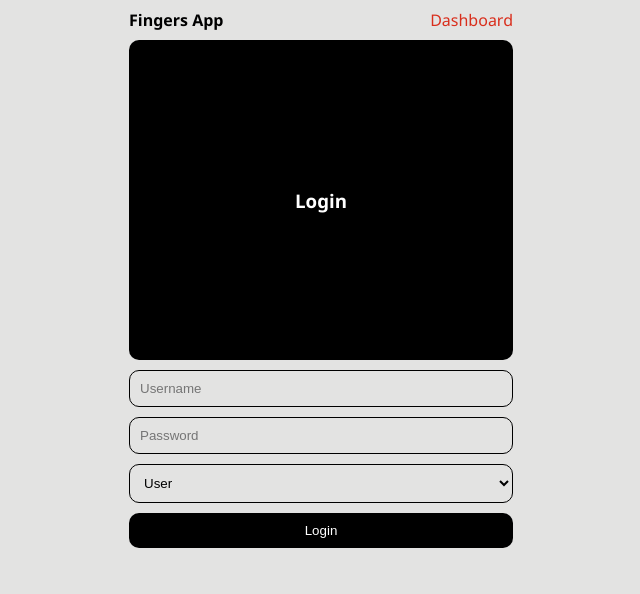
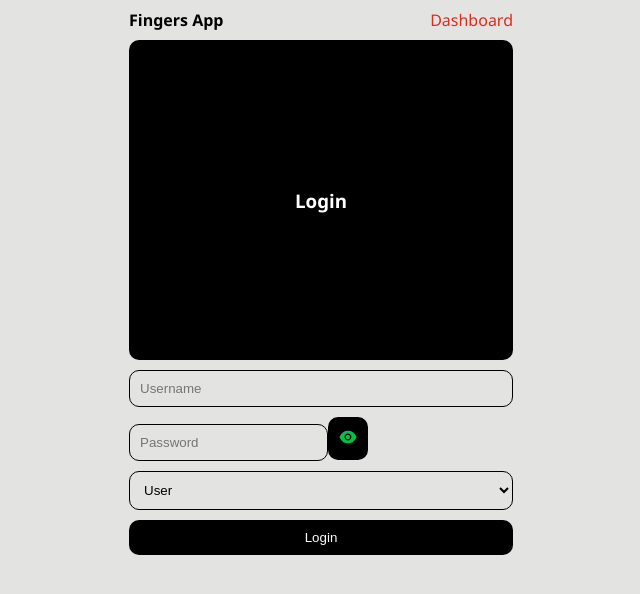
Before and after one commit to legiononene/fingers-app, a Next.js app: page /login in a window 1280 px wide. Shown: the top 594 px of the page, without its empty margins (319-959 px from the left). Built offline with nearby package versions, Linux system fonts and the light colour scheme; no server answers.

Commit message:
Update page.tsx

```diff
--- a/src/app/(auth)/login/page.tsx
+++ b/src/app/(auth)/login/page.tsx
@@ -1,4 +1,6 @@
 "use client";
+import { AiFillEye } from "react-icons/ai";
+import { AiFillEyeInvisible } from "react-icons/ai";
 
 import { login as AdminLogin } from "@/api/admin-api";
 import { login as UserLogin } from "@/api/users-api";
@@ -17,8 +19,12 @@ const Page = () => {
     password: "",
     role: "USER",
   });
+
+  const [showPassword, setShowPassword] = useState(false); // state for toggling password visibility
+
   const { login } = useAuth();
   const router = useRouter();
+
   const handleForm = (e: FormEvent) => {
     e.preventDefault();
     if (formData.role === "USER") {
@@ -45,14 +51,14 @@ const Page = () => {
   ) => {
     const { name, value } = e.target;
 
-    if (name) {
     setFormData((data) => ({
       ...data,
       [name]: value,
     }));
-    } else {
-      console.error("Input element is missing a 'name' attribute.");
-    }
+  };
+
+  const togglePasswordVisibility = () => {
+    setShowPassword((prevState) => !prevState);
   };
 
   return (
@@ -68,13 +74,26 @@ const Page = () => {
           value={formData.username}
           placeholder="Username"
         />
+        <div className="password-field">
           <input
-          type="password"
+            type={showPassword ? "text" : "password"} // toggles between text and password input
             name="password"
             onChange={inputHandle}
-          value={formData.password} // Changed from formData.username to formData.password
+            value={formData.password}
             placeholder="Password"
           />
+          <button
+            type="button"
+            onClick={togglePasswordVisibility}
+            className="toggle-password"
+          >
+            {showPassword ? (
+              <AiFillEyeInvisible size={20} color="#d92e1c" />
+            ) : (
+              <AiFillEye size={20} color="#03c147" />
+            )}
+          </button>
+        </div>
         <select name="role" value={formData.role} onChange={inputHandle}>
           <option value="USER">User</option>
           <option value="ADMIN">Admin</option>
```
Lines whose indentation alone changed are shown as unchanged.
